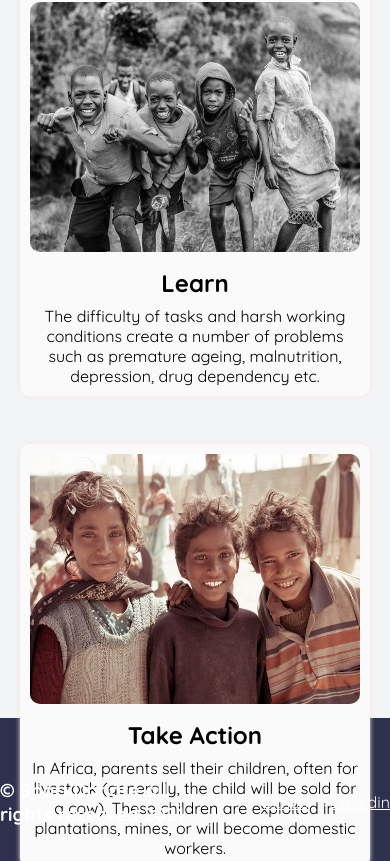
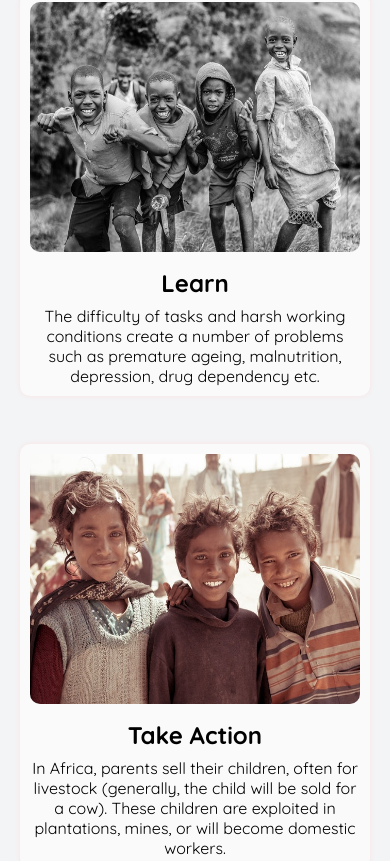
Before and after one commit to Gladson-Samuel-S/Payment-Gateway-Integration-, a plain HTML site: page index.html in a window 390 px wide. Shown: the part 1139-2000 px from the top of the page. Drawn offline with Linux system fonts and the light colour scheme.

Commit message:
Made it responsive

```diff
--- a/style.css
+++ b/style.css
@@ -53,6 +53,10 @@ header a:hover {
   header {
     padding-left: 0.5rem;
   }
+
+  header a {
+    padding: 5px;
+  }
 }
 
 main {
@@ -106,7 +110,7 @@ main img {
 }
 
 section {
-  height: 90vh;
+  height: 70vh;
   background-color: var(--lightgreyishblue);
 }
 
@@ -151,7 +155,7 @@ section {
 
 @media screen and (max-width: 768px) {
   section {
-    height: 150vh;
+    height: 230vh;
   }
 
   .card {
@@ -182,3 +186,9 @@ footer a:hover {
   color: cyan;
   text-decoration: none;
 }
+
+@media screen and (max-width: 500px) {
+  footer {
+    padding: 10px;
+  }
+}
```
